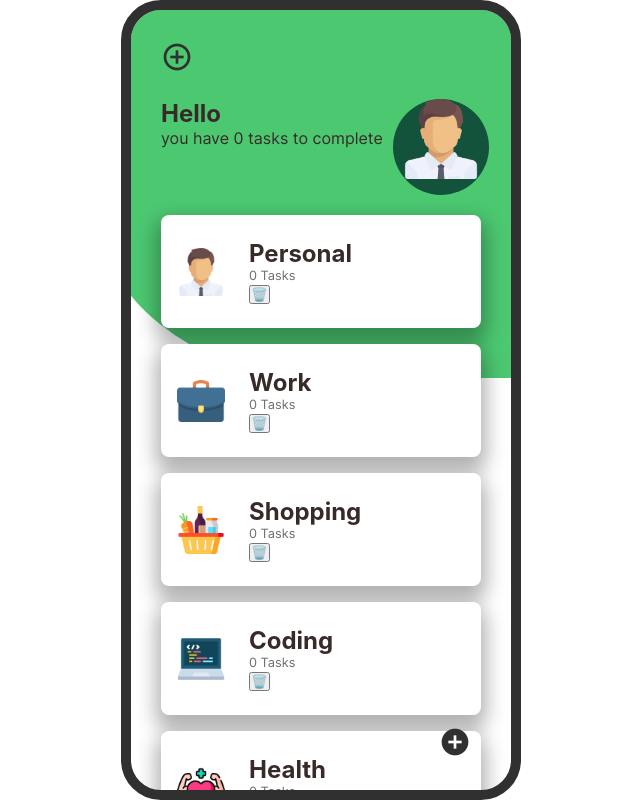
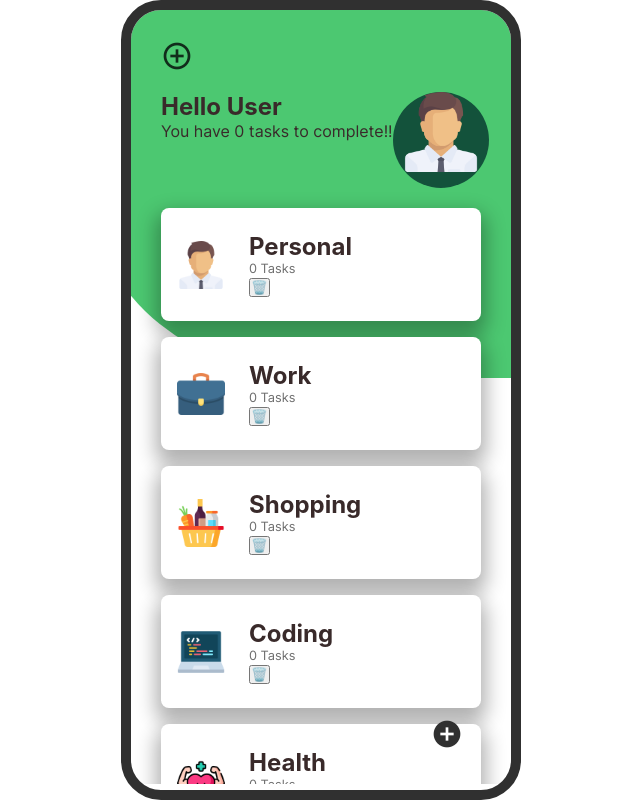
Before and after one commit to Neelabh1929/Capstone, a plain HTML site: page index.html in a window 1280 px wide. Shown: the whole page, without its empty margins (319-959 px from the left). Drawn offline with nearby package versions, Linux system fonts and the light colour scheme; files whose address does not match are found by name; a web font is replaced by a local one.

Commit message:
adding buttons improved

```diff
--- a/index.html
+++ b/index.html
@@ -17,13 +17,15 @@
       <div class="screen home-screen">
         <div class="head-wrapper">
             <div class="menu-btn">
-                <i class="bx bx-plus-circle"></i>
+              <i class="bx bx-plus-circle"></i>
+              <span class="tooltext2">Add Category</span>
+
             </div>
           <div class="welcome">
             <div class="content">
-              <h1>Hello</h1>
+              <h1>Hello User</h1>
               <p>
-                you have <span class="totalTasks">5</span> tasks to complete
+                You have <span class="totalTasks">5</span> tasks to complete!!
               </p>
             </div>
             <div class="img">
@@ -80,8 +82,10 @@
           </div>
         </div>
       </div>
-      <div class="add-task-btn">
+      <div class="add-task-btn" >
+         <span class="tooltext">Add Task</span>
         <i class="bx bxs-plus-circle"></i>
+
       </div>
       <div class="black-backdrop"></div>
       <div class="add-task">
--- a/styles.css
+++ b/styles.css
@@ -68,9 +68,9 @@
     box-sizing: border-box;
 }
 
-/* ::-webkit-scrollbar {
+::-webkit-scrollbar {
     width: 0;
-} */
+}
 
 body {
     min-height: 100vh;
@@ -137,12 +137,12 @@ body {
     padding: 0 30px;
 }
 
-.menu-btn {
+/* .menu-btn {
     display: inline;
     font-size: 2rem;
     cursor: pointer;
     color: #303030;
-}
+} */
 
 .welcome {
     display: flex;
@@ -376,36 +376,71 @@ body {
     color: red;
     background-color: rgba(0, 0, 0, 0.1);
 }
-
-.add-task-btn {
-    position: absolute;
-    bottom: 1rem;
-    right: 1rem;
-    width: 5rem;
-    height: 4rem;
-    font-size: 3rem;
+.menu-btn {
+    display: inline-block;
+    font-size: 2rem;
+    cursor: pointer;
+    color: #8fd248;
+    font-size: 2rem;
+    font-weight: 700;
     border-radius: 50%;
     cursor: pointer;
     display: flex;
     align-items: center;
-    justify-content: center;
-    color: #1940dc;
+    /* justify-content: center; */
+    color: #112c1b;
     transition: all 0.2s;
 }
 
-.add-task-btn.active {
-    z-index: 1;
-    bottom: 20rem;
-    transform: rotate(45deg);
+.add-task-btn {
+    position: absolute;
+    display: inline-block;
+    bottom: 1rem;
+    right: 3rem;
+    width: 5rem;
+    height: 5rem;
+    font-size: 0.8rem;
+    font-weight: 700;
+    border-radius: 50%;
+    cursor: pointer;
+    display: flex;
+    align-items: center;
+
+    color: #112c1b;
+    transition: all 0.3s;
+
+}
+
+.tooltext{
+    visibility: hidden;
+
+
+}
+.tooltext2{
+    visibility: hidden;
+    font-size: 0.8rem;
+}
+
+.add-task-btn:hover .tooltext{
+    visibility: visible;
+}
+.menu-btn:hover .tooltext2{
+    visibility: visible;
+
+
 }
 
 .add-task-btn:hover {
-    transform: scale(1.1);
+    transform: scale(1.5);
+
 }
+.menu-btn:hover {
+    transform: scale(1.07);
 
+}
 .add-task-btn i {
     width: 2rem;
-    color: #303030;
+    color: #bf1f1f;
 }
 
 .add-task {
@@ -474,7 +509,7 @@ body {
 }
 
 .btns button.add-btn {
-    background-color: #a0d3d3;
+    background-color: #34ca61;
     color: #303030;
 }
 
```
